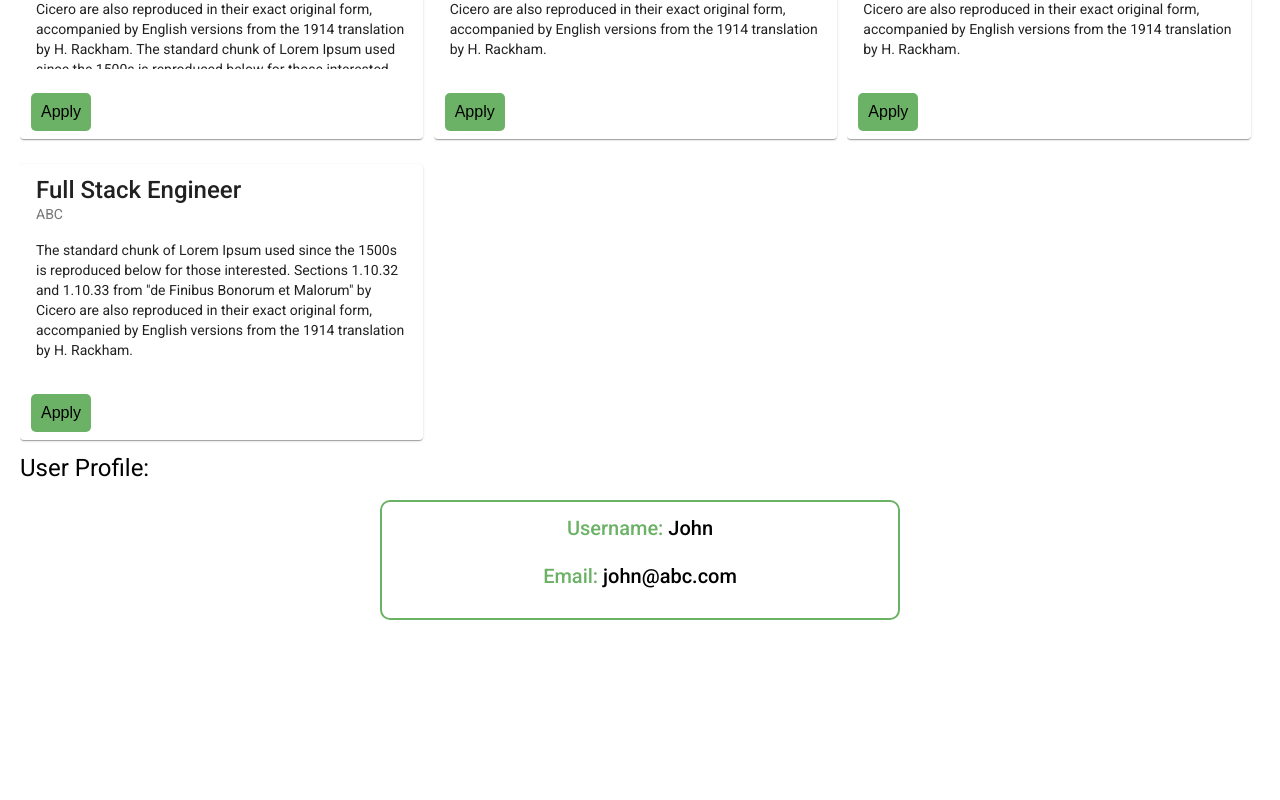
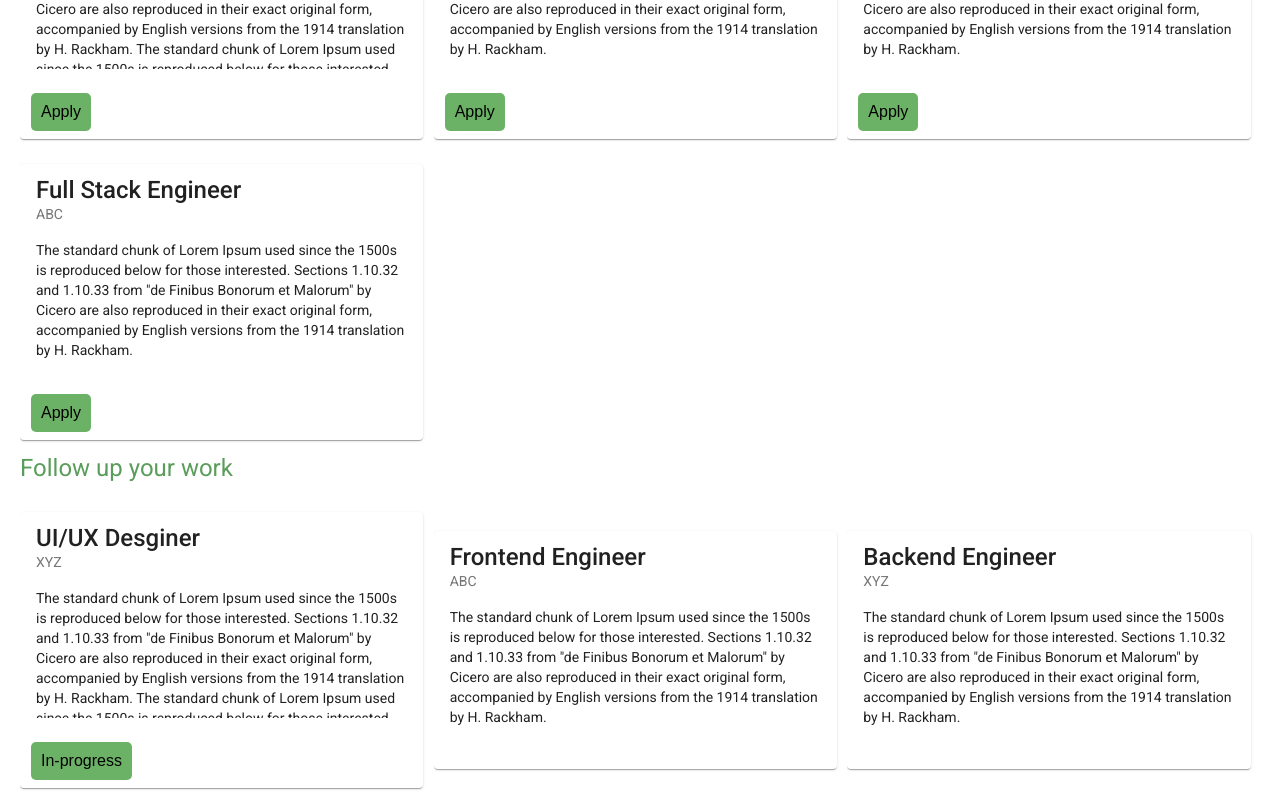
Before and after one commit to MaiaDandachi/GetJobs, an Angular app in the folder frontend/: page / in a window 1280 px wide. Shown: the part 237-1037 px from the top of the page. Before the commit the page ends 857 px from the top, so only its background shows below. Built offline with nearby package versions, Linux system fonts and the light colour scheme.

Commit message:
Add follow up page for freelancers & clients w/ dummy data

```diff
--- a/frontend/src/app/_models/Job.ts
+++ b/frontend/src/app/_models/Job.ts
@@ -2,4 +2,5 @@ export interface Job {
   jobTitle: string;
   joPosterName: string;
   jobDesription: string;
+  jobStatus?: string;
 }
--- a/frontend/src/app/app.component.html
+++ b/frontend/src/app/app.component.html
@@ -1,5 +1,6 @@
 <app-header></app-header>
 <div class="container">
   <app-home-page></app-home-page>
-  <app-profile></app-profile>
+  <!-- <app-profile></app-profile> -->
+  <app-follow-up-page></app-follow-up-page>
 </div>
--- a/frontend/src/app/app.module.ts
+++ b/frontend/src/app/app.module.ts
@@ -11,6 +11,7 @@ import { HeaderComponent } from './components/header/header.component';
 import { JobItemComponent } from './components/jobs/job-item/job-item.component';
 import { JobsListComponent } from './components/jobs/jobs-list/jobs-list.component';
 import { ProfileComponent } from './components/profile-page/profile.component';
+import { FollowUpPageComponent } from './components/follow-up-page/follow-up-page.component';
 
 @NgModule({
   declarations: [
@@ -20,6 +21,7 @@ import { ProfileComponent } from './components/profile-page/profile.component';
     JobItemComponent,
     JobsListComponent,
     ProfileComponent,
+    FollowUpPageComponent,
   ],
   imports: [
     BrowserModule,
--- /dev/null
+++ b/frontend/src/app/components/follow-up-page/follow-up-page.component.html
@@ -0,0 +1,3 @@
+<h1 class="followUp__title">Follow up your work</h1>
+
+<app-jobs-list [jobs]="jobs" currentPage="followUp"></app-jobs-list>
--- /dev/null
+++ b/frontend/src/app/components/follow-up-page/follow-up-page.component.scss
@@ -0,0 +1,5 @@
+.followUp {
+  &__title {
+    color: #5a9c5a;
+  }
+}
--- /dev/null
+++ b/frontend/src/app/components/follow-up-page/follow-up-page.component.ts
@@ -0,0 +1,13 @@
+import { Component, OnInit } from '@angular/core';
+import { JOBS } from '../../mock-jobs';
+@Component({
+  selector: 'app-follow-up-page',
+  templateUrl: './follow-up-page.component.html',
+  styleUrls: ['./follow-up-page.component.scss'],
+})
+export class FollowUpPageComponent implements OnInit {
+  jobs = JOBS.slice(0, 3);
+  constructor() {}
+
+  ngOnInit(): void {}
+}
--- a/frontend/src/app/components/jobs/job-item/job-item.component.html
+++ b/frontend/src/app/components/jobs/job-item/job-item.component.html
@@ -5,8 +5,15 @@
     {{ jobDesription }}
   </mat-card-content>
   <mat-card-actions align="start">
-    <button class="job__button" *ngIf="userType === 'freelancer'" mat-button>
+    <button
+      class="job__button"
+      *ngIf="userType === 'freelancer' && currentPage !== 'followUp'"
+      mat-button
+    >
       Apply
+    </button>
+    <button *ngIf="jobStatus && currentPage === 'followUp'" class="job__button">
+      {{ jobStatus }}
     </button>
   </mat-card-actions>
 </mat-card>
--- a/frontend/src/app/components/jobs/job-item/job-item.component.ts
+++ b/frontend/src/app/components/jobs/job-item/job-item.component.ts
@@ -10,6 +10,9 @@ export class JobItemComponent implements OnInit {
   @Input() jobTitle: string;
   @Input() joPosterName: string;
   @Input() jobDesription: string;
+  @Input() jobStatus: string;
+  @Input() currentPage: string;
+
   constructor() {}
 
   ngOnInit(): void {}
--- a/frontend/src/app/components/jobs/jobs-list/jobs-list.component.html
+++ b/frontend/src/app/components/jobs/jobs-list/jobs-list.component.html
@@ -9,6 +9,8 @@
       jobTitle="{{ job.jobTitle }}"
       joPosterName="{{ job.joPosterName }}"
       jobDesription="{{ job.jobDesription }}"
+      jobStatus="{{ job.jobStatus }}"
+      currentPage="{{ currentPage }}"
     ></app-job-item>
   </mat-grid-tile>
 </mat-grid-list>
--- a/frontend/src/app/components/jobs/jobs-list/jobs-list.component.ts
+++ b/frontend/src/app/components/jobs/jobs-list/jobs-list.component.ts
@@ -7,6 +7,7 @@ import { Job } from '../../../_models/Job';
 })
 export class JobsListComponent implements OnInit {
   @Input() jobs: Job[];
+  @Input() currentPage: string;
   columns: number;
   constructor() {}
 
--- a/frontend/src/app/mock-jobs.ts
+++ b/frontend/src/app/mock-jobs.ts
@@ -6,7 +6,9 @@ export const JOBS: Job[] = [
     joPosterName: 'XYZ',
     jobDesription:
       'The standard chunk of Lorem Ipsum used since the 1500s is reproduced below for those interested. Sections 1.10.32 and 1.10.33 from "de Finibus Bonorum et Malorum" by Cicero are also reproduced in their exact original form, accompanied by English versions from the 1914 translation by H. Rackham. The standard chunk of Lorem Ipsum used since the 1500s is reproduced below for those interested. Sections 1.10.32 and 1.10.33 from "de Finibus Bonorum et Malorum" by Cicero are also reproduced in their exact original form, accompanied by English versions from the 1914 translation by H. Rackham.',
+    jobStatus: 'In-progress',
   },
+
   {
     jobTitle: 'Frontend Engineer',
     joPosterName: 'ABC',
```
Also changed, not shown: 1 other file (tests, documents, lock files or other folders).
